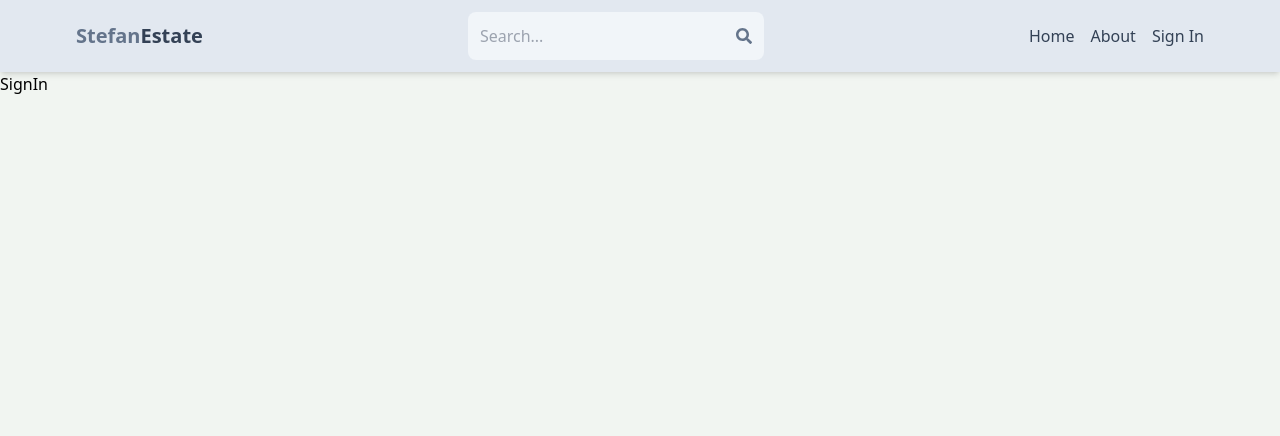
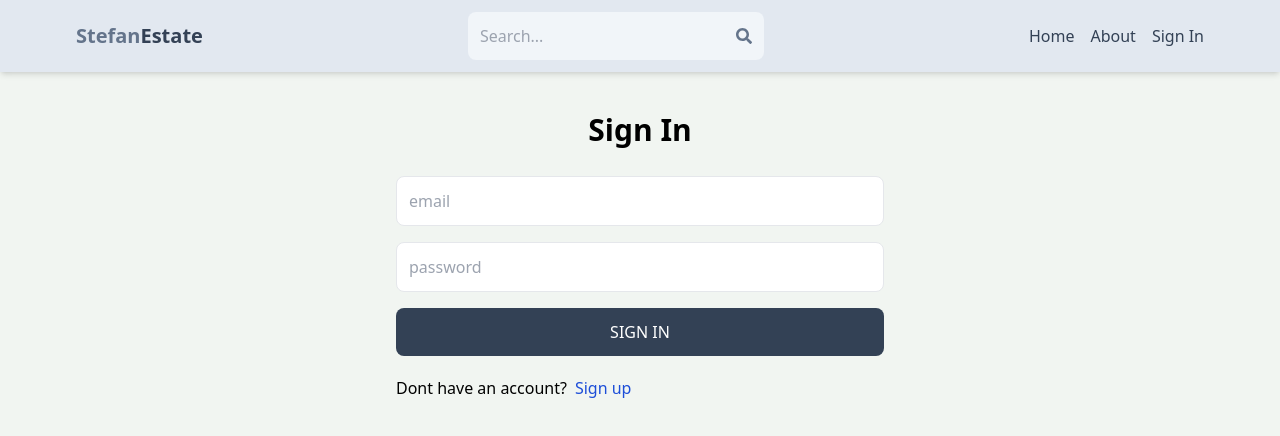
Before and after one commit to Gdope/Web-Project-Nekretnine, a React (Vite) app in the folder client/: page /sign-in in a window 1280 px wide. Shown: the top 436 px of the page. Built offline with nearby package versions, Linux system fonts and the light colour scheme.

Commit message:
Funkcionalnosti Sign-In stranice

```diff
--- a/client/src/pages/SignIn.jsx
+++ b/client/src/pages/SignIn.jsx
@@ -1,5 +1,78 @@
-import React from "react";
+import { useState } from "react";
+import { Link, useNavigate } from "react-router-dom";
 
 export default function SignIn() {
-  return <div>SignIn</div>;
+  const [formData, setFormData] = useState({});
+  const [error, setError] = useState(null);
+  const [loading, setLoading] = useState(false);
+  const navigate = useNavigate();
+
+  const handleChange = (e) => {
+    setFormData({
+      ...formData,
+      [e.target.id]: e.target.value,
+    });
+  };
+
+  const handleSubmit = async (e) => {
+    e.preventDefault();
+    try {
+      setLoading(true);
+      const res = await fetch("/api/auth/signin", {
+        method: "POST",
+        headers: {
+          "Content-Type": "application/json",
+        },
+        body: JSON.stringify(formData),
+      });
+      const data = await res.json();
+      console.log(data);
+      if (!data.success) {
+        setLoading(false);
+        setError(data.message);
+        return;
+      }
+      setLoading(false);
+      setError(null);
+      navigate("/");
+    } catch (error) {
+      setLoading(false);
+      setError(error.message);
+    }
+  };
+
+  return (
+    <div className="p-3 max-w-lg mx-auto">
+      <h1 className="text-3xl text-center font-semibold my-7">Sign In</h1>
+      <form onSubmit={handleSubmit} className="flex flex-col gap-4">
+        <input
+          type="email"
+          placeholder="email"
+          className="border p-3 rounded-lg"
+          id="email"
+          onChange={handleChange}
+        />
+        <input
+          type="password"
+          placeholder="password"
+          className="border p-3 rounded-lg"
+          id="password"
+          onChange={handleChange}
+        />
+        <button
+          disabled={loading}
+          className="bg-slate-700 text-white p-3 rounded-lg uppercase hover:opacity-95 disabled:opacity-80"
+        >
+          {loading ? "Loading..." : "Sign In"}
+        </button>
+      </form>
+      <div className="flex gap-2 mt-5">
+        <p>Dont have an account?</p>
+        <Link to={"/sign-up"}>
+          <span className="text-blue-700">Sign up</span>
+        </Link>
+      </div>
+      {error && <p className="text-red-500 mt-5">{error}</p>}
+    </div>
+  );
 }
```
